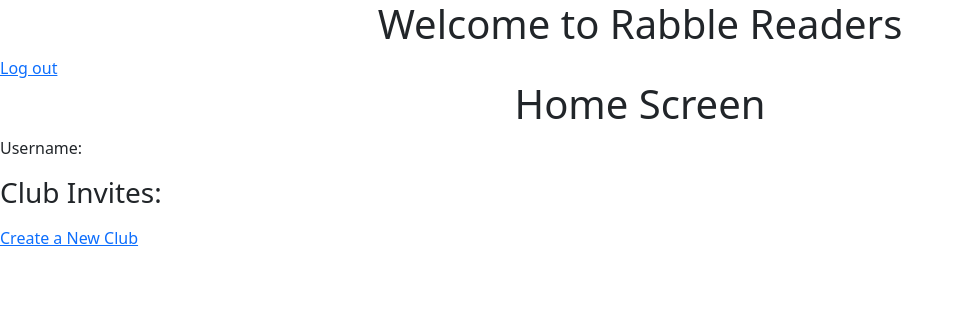
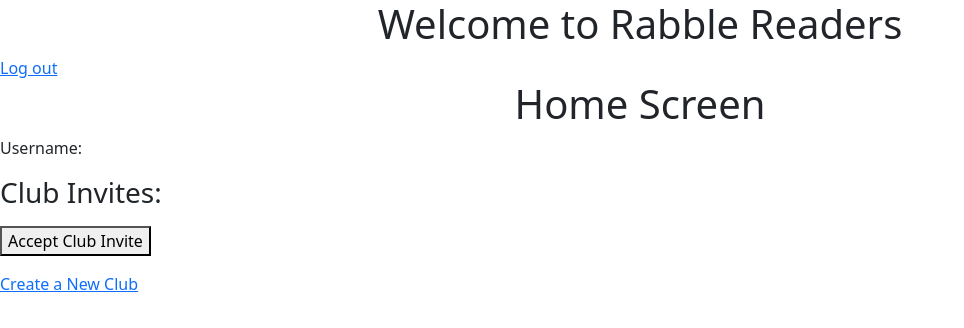
Before and after one commit to Nicole-Boettcher/rabblereaders, a React (Create React App) app: page /home in a window 1280 px wide. Shown: the top 328 px of the page, without its empty margins (0-964 px from the left). Built offline with nearby package versions, Linux system fonts and the light colour scheme.

Commit message:
Club invites working, IDs added to club objects and removed from request attribute

```diff
--- a/src/App.js
+++ b/src/App.js
@@ -11,10 +11,6 @@ function App() {
   //search db for account, if so -> pull exsisting account details
   const [userData, setUserData] = useState({});
   const [clubData, setClubData] = useState({});
-  // const [IDCount, setIDCount] = useState({
-  //   "user": 1,
-  //   "club": 1
-  // });
 
   //convention: if in parent function: updateBlank, if in child: sendBlank
   const updateUserData = (userData) => {
--- a/src/Components/CreateAccountScreen.js
+++ b/src/Components/CreateAccountScreen.js
@@ -14,7 +14,6 @@ function CreateAccountScreen(props) {
   const [createAccountSuccess, setCreateAccountSuccess] = useState(false);
 
   const sendCreateData = async () => {
-    //before sending data it should check the db and see if there are any usernames that match
 
     const APIService = new APIcalls({
       "itemType": "User",
@@ -29,6 +28,7 @@ function CreateAccountScreen(props) {
         //setResponse(data.body)
         if (fetchResponse.statusCode === 200) {
           props.updateUserData({
+            "ItemID": fetchResponse.id,
             "ItemType": "User",
             "Username": username,
             "Password": password
--- a/src/Components/CreateClubScreen.js
+++ b/src/Components/CreateClubScreen.js
@@ -28,7 +28,8 @@ function CreateClubScreen(props) {
           "username": friend.Username,
           "password": friend.Password,
           "operation": "UpdateItem",
-          "newClubInvite": clubName
+          "updateExpression": "SET",
+          "clubInvite": clubName
         })
         const fetchResponse = await APIService.callQuery()
         console.log("Search response:")
@@ -43,7 +44,6 @@ function CreateClubScreen(props) {
 
       console.log(props.userData.Username)
       const APIServiceClub = new APIcalls({
-        "itemID": 1,
         "itemType": "Club",
         "username": clubName,
         "admin": props.userData.ItemID,
--- a/src/Components/HomeScreen.js
+++ b/src/Components/HomeScreen.js
@@ -1,6 +1,7 @@
 import React from "react";
 import { Link } from "react-router-dom";
 import { useEffect, useState } from "react";
+import APIcalls from "../Utils/APIcalls";
 
 function HomeScreen(props) {
   //when this page first loads, it should take the user data and fetch the profile from the db so it is saved
@@ -23,6 +24,43 @@ function HomeScreen(props) {
   //   return <div>Loading...</div>;
   // }
 
+  const acceptClubInvite = async () => {
+    //call API to add user ID to the club objects membersIDs list
+    const APIService = new APIcalls({
+      "itemType": "Club",
+      "username": userData.ClubInvites,
+      "operation": "Query"
+    })
+    const fetchResponse = await APIService.callQuery()
+    console.log("Finding club ID response:")
+    console.log(fetchResponse.body[0].ItemID)
+
+    const clubID = fetchResponse.body[0].ItemID;
+
+
+    const APIService2 = new APIcalls({
+      "itemID": clubID,
+      "itemType": "Club",
+      "memberIDs": userData.ItemID,
+      "operation": "UpdateItem",
+      "updateExpression": "SET"
+    })
+    const fetchResponse2 = await APIService2.callQuery()  //check its valid and worked
+
+    //remove club invite at the end
+
+    const APIService3 = new APIcalls({
+      "itemID": userData.ItemID,
+      "itemType": "User",
+      "clubInvite": userData.ClubInvites,
+      "operation": "UpdateItem",
+      "updateExpression": "REMOVE"
+    })
+    const fetchResponse3 = await APIService3.callQuery()  //check its valid and worked
+
+  }
+
+
   return (
     <div>
       <h1 style={{ textAlign: 'center' }}>Home Screen</h1>
@@ -34,7 +72,9 @@ function HomeScreen(props) {
 
       <h3>Club Invites:</h3>
       <p>{userData.ClubInvites}</p>
+      <button onClick={acceptClubInvite}>Accept Club Invite</button>
 
+      <p></p>
       <Link to="/createClub">Create a New Club</Link>
     </div>
   );
```
